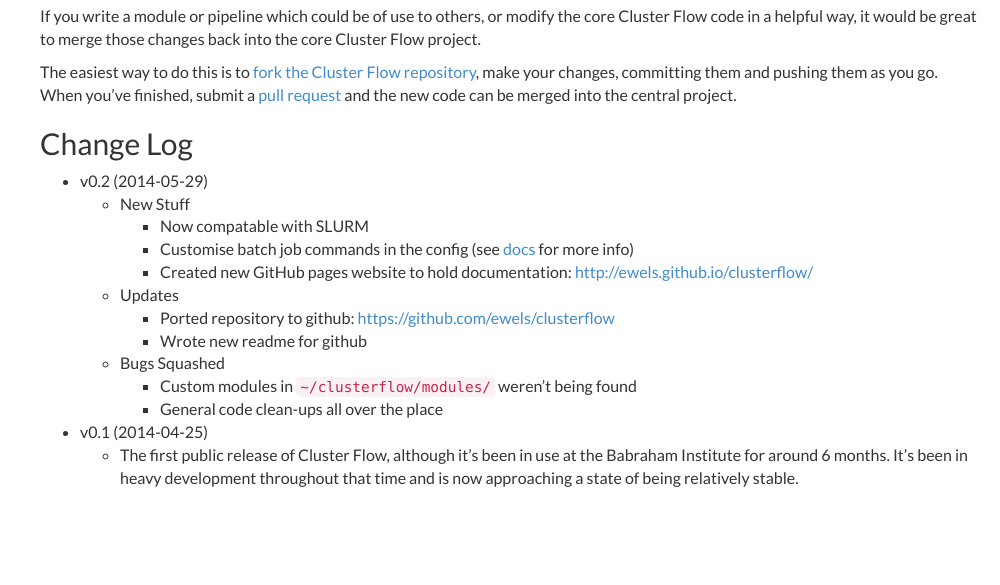
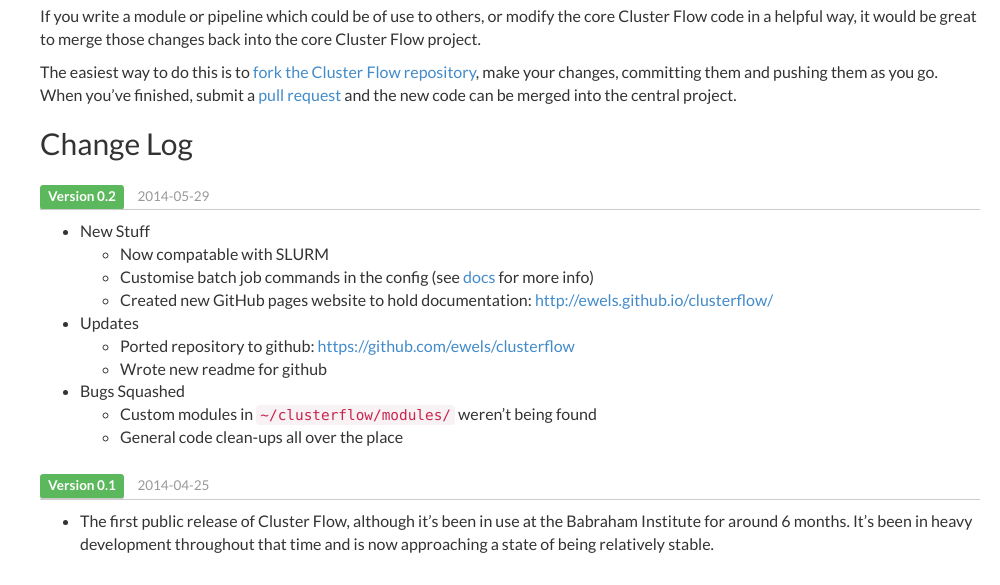
Before and after one commit to ewels/clusterflow, a PHP site: page /_site/index.html in a window 1280 px wide. Shown: the part 825-1410 px from the top of the page, without its empty margins (280-1280 px from the left). Before the commit the page ends 1312 px from the top, so only its background shows below. Run offline with PHP 8.4, Linux system fonts and the light colour scheme.

Commit message:
Pimped the changelog.

```diff
--- a/_site/index.html
+++ b/_site/index.html
@@ -106,9 +106,7 @@
 <p>The easiest way to do this is to <a href="https://help.github.com/articles/fork-a-repo">fork the Cluster Flow repository</a>, make your changes, committing them and pushing them as you go. When you’ve finished, submit a <a href="https://help.github.com/articles/using-pull-requests">pull request</a> and the new code can be merged into the central project.</p>
 
 <h2 id="change_log">Change Log</h2>
-
-<ul>
-<li>v0.2 (2014-05-29)
+<h4 class='version'><a href='https://github.com/ewels/clusterflow/releases/tag/v0.2'><span class='label label-success version'>Version 0.2</span></a> <small>2014-05-29</small></h4>
 <ul>
 <li>New Stuff
 <ul>
@@ -136,13 +134,9 @@
 </ul>
 </li>
 </ul>
-</li>
-
-<li>v0.1 (2014-04-25)
-<ul>
+<h4 class='version'><a href='https://github.com/ewels/clusterflow/releases/tag/v0.1'><span class='label label-success version'>Version 0.1</span></a> <small>2014-04-25</small></h4>
+<ul class="changelog">
 <li>The first public release of Cluster Flow, although it’s been in use at the Babraham Institute for around 6 months. It’s been in heavy development throughout that time and is now approaching a state of being relatively stable.</li>
-</ul>
-</li>
 </ul>
 </div>
 
--- a/style.css
+++ b/style.css
@@ -183,3 +183,15 @@ pre code {
   word-wrap: normal;
   white-space: pre;
 }
+
+.version {
+	border-bottom:1px solid #ccc;
+	padding-bottom:5px;
+	margin-top:25px;
+}
+.version a:hover {
+	text-decoration:none;
+}
+.version .label {
+	margin-right:10px;
+}
```
Also changed, not shown: _site/sitemap.xml (+8 -8 lines), _site/style.css (+12 -0 lines), index.html (+8 -2 lines).
